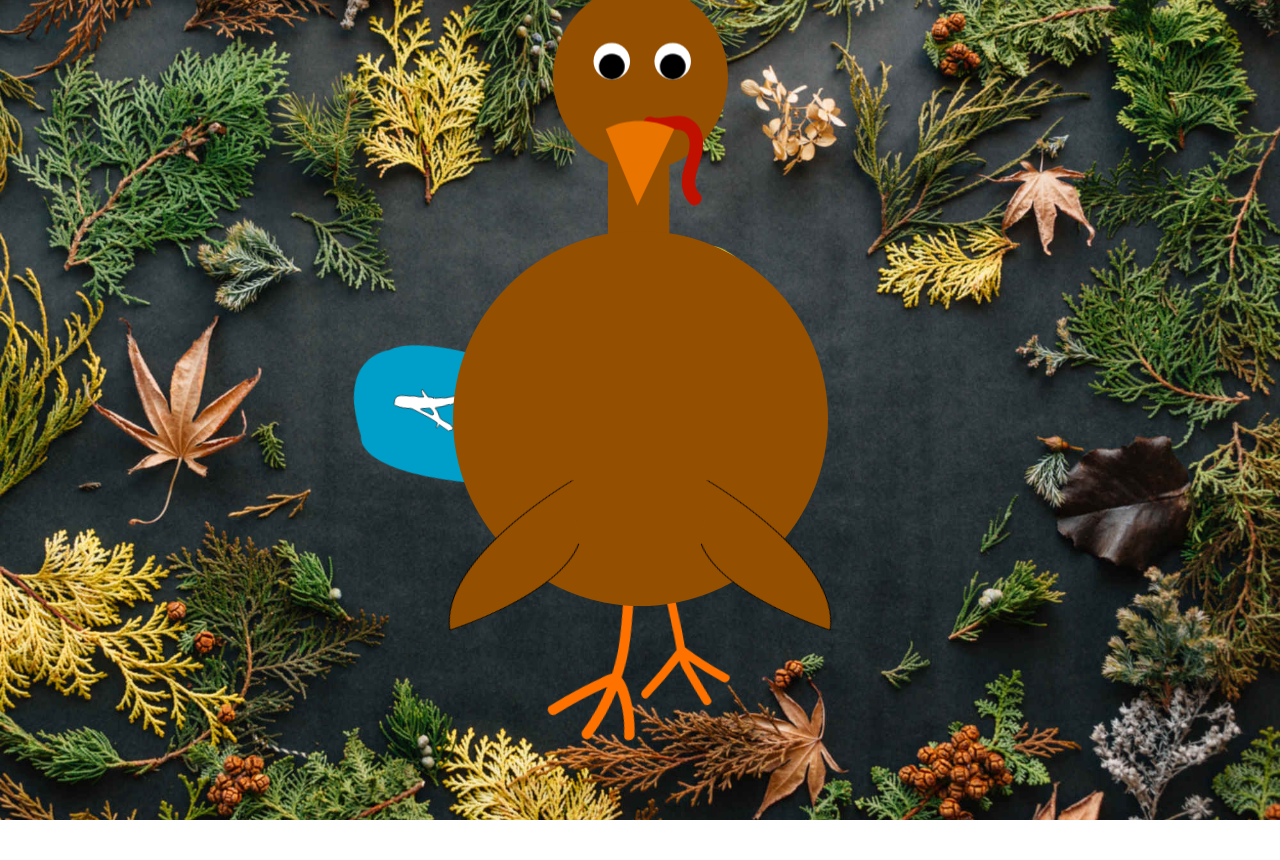
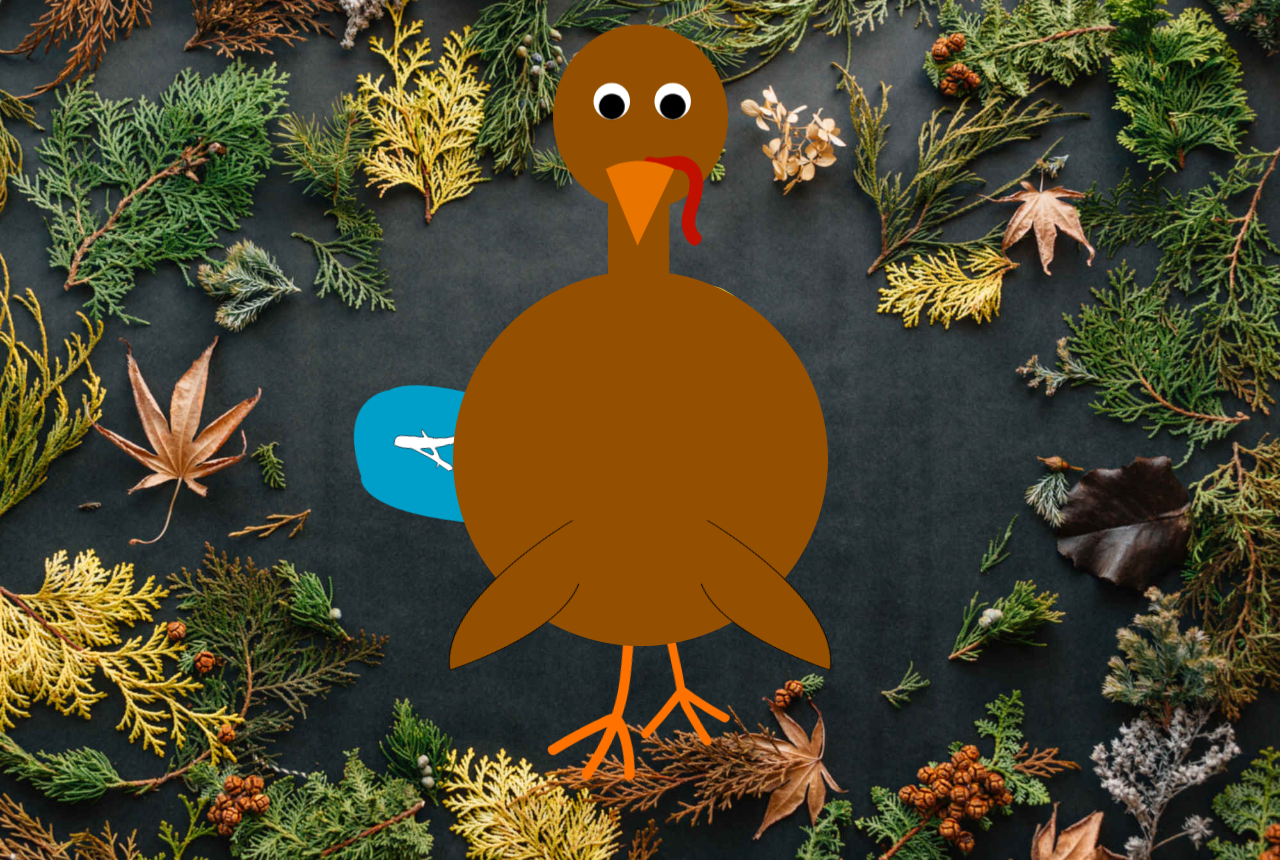
Before and after one commit to SarahEW1206/thankful, a plain HTML site: page index.html in a window 1280 px wide. Before the commit the page ends 820 px from the top, so only its background shows below. Drawn offline with Linux system fonts and the light colour scheme; a web font is replaced by a local one.

Commit message:
padding top added for over 650px.
turkey's head was getting cut off, no pun intended!!!

```diff
--- a/main.css
+++ b/main.css
@@ -285,6 +285,12 @@ h2 {
   animation-delay: 13s;
 }
 
+@media screen and (min-width: 650px) {
+  .container {
+    padding-top: 60px;
+  }
+}
+
 #message {
   width: 95%;
   max-width: 700px;
```
